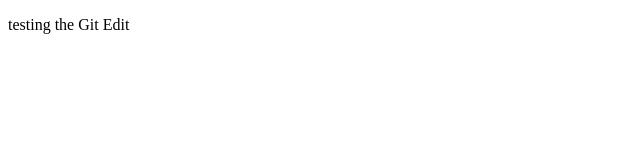
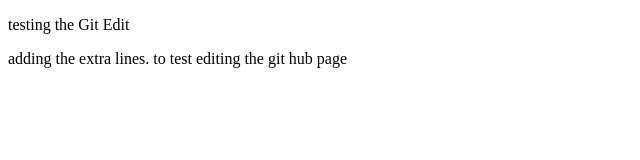
Before and after one commit to YichanYouRichard/Git-testing-edit, a plain HTML site: page index.html in a window 1280 px wide. Shown: the whole page, without its empty margins (0-640 px from the left). Drawn offline with Linux system fonts and the light colour scheme.

Commit message:
second commit

```diff
--- a/index.html
+++ b/index.html
@@ -6,5 +6,6 @@
     </head>
     <body>
         <p>testing the Git Edit</p>
+        <p>adding the extra lines. to test editing the git hub page </p>
     </body>
 </html>
```
